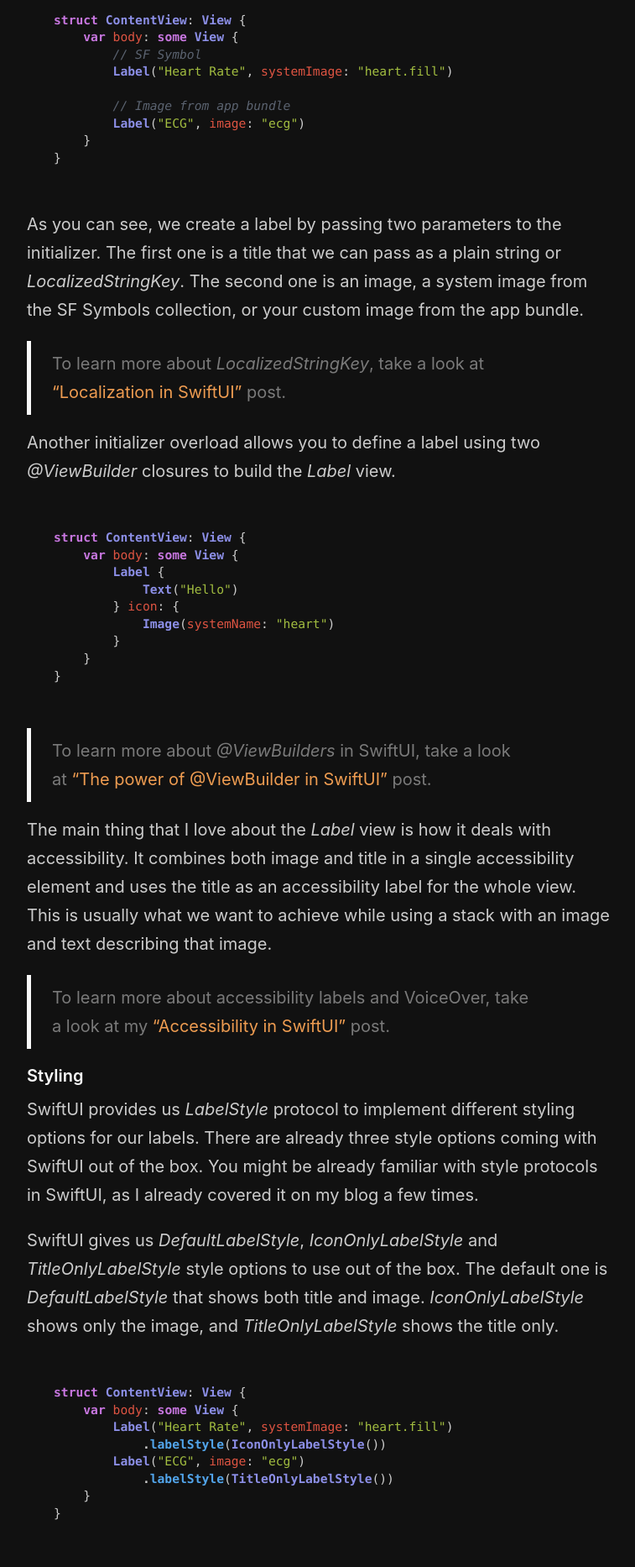
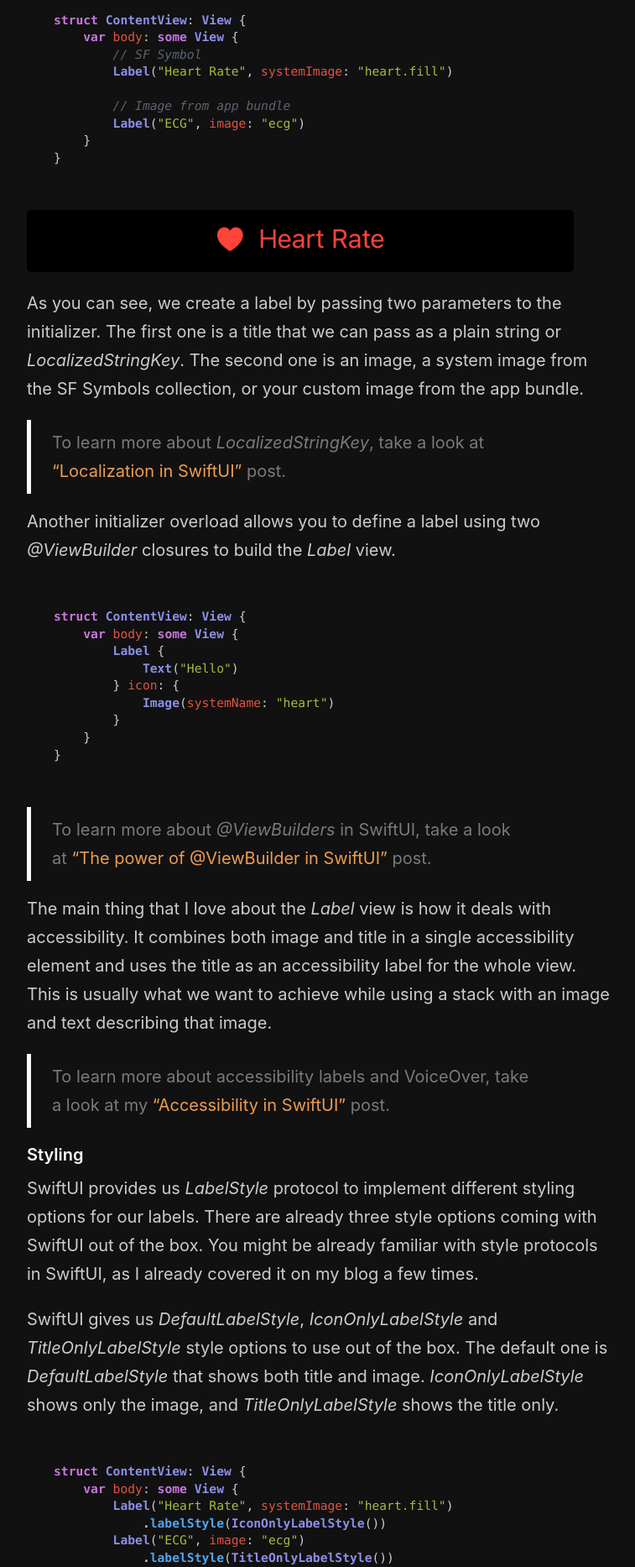
Before and after one commit to mecid/mecid.github.io, a Jekyll site: the page built from _posts/2020-12-23-labels-in-swiftui.md, in a window 1280 px wide. Shown: the part 641-2507 px from the top of the page at 84% size, without its empty margins (258-1015 px from the left). Built offline with Jekyll 4.4.1, drawn with Linux system fonts in a browser that asks for light colours.

Commit message:
Label image added to the post

````diff
--- a/_posts/2020-12-23-labels-in-swiftui.md
+++ b/_posts/2020-12-23-labels-in-swiftui.md
@@ -21,6 +21,8 @@ struct ContentView: View {
     }
 }
 ```
+
+![label](/public/label.png)
 
 As you can see, we create a label by passing two parameters to the initializer. The first one is a title that we can pass as a plain string or *LocalizedStringKey*. The second one is an image, a system image from the SF Symbols collection, or your custom image from the app bundle.
 
````
